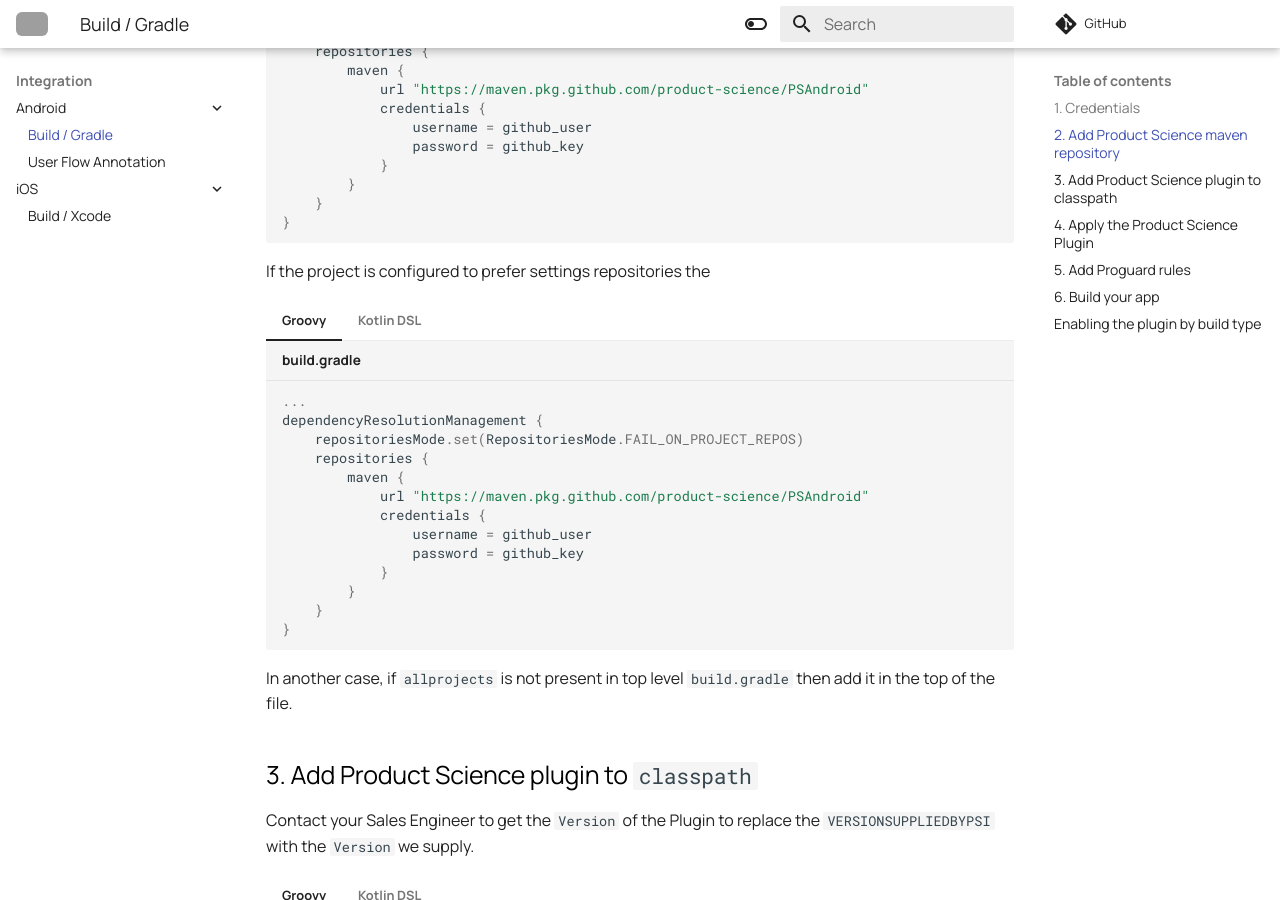
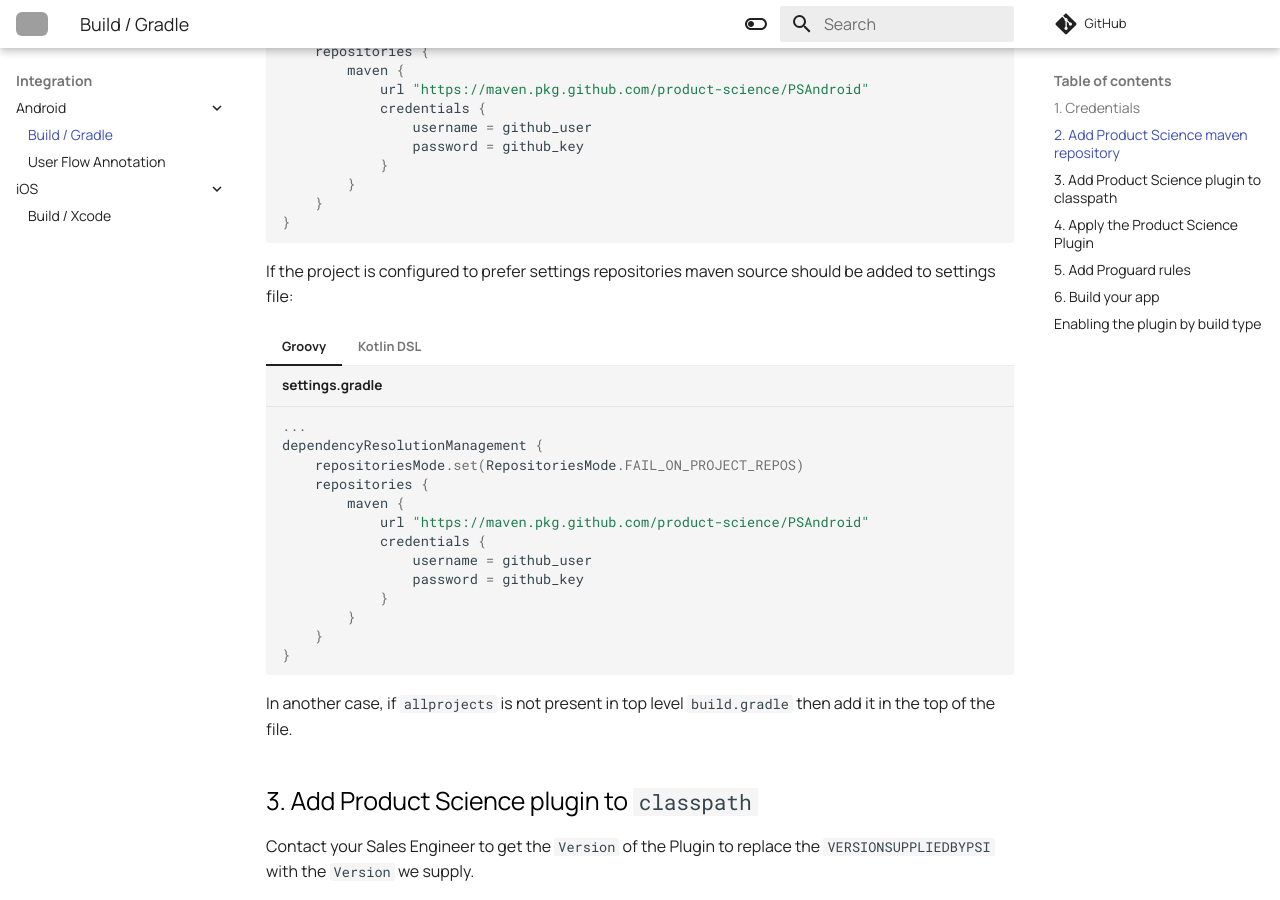
Before and after one commit to product-science/docs, an MkDocs documentation site: the page built from docs/android/gradle.md, in a window 1280 px wide and 900 px high, scrolled down 1030 px. Built offline with MkDocs 1.6.1 and Material for MkDocs 9.7.7, drawn with Linux system fonts in a browser that asks for light colours; comment, search, counter and statistics services are not loaded; grey boxes are pictures that could not be loaded.

Commit message:
Fix: description for settings.gradle

````diff
--- a/docs/android/gradle.md
+++ b/docs/android/gradle.md
@@ -77,9 +77,9 @@ In `build.gradle` add the maven build info to the repositories for project and s
 
     ```
 
-If the project is configured to prefer settings repositories the
+If the project is configured to prefer settings repositories maven source should be added to settings file:
 === "Groovy"
-    ```groovy title="build.gradle"
+    ```groovy title="settings.gradle"
     ...
     dependencyResolutionManagement {
         repositoriesMode.set(RepositoriesMode.FAIL_ON_PROJECT_REPOS)
@@ -96,7 +96,7 @@ If the project is configured to prefer settings repositories the
     ```
 
 === "Kotlin DSL"
-    ```kotlin title="build.gradle.kts"
+    ```kotlin title="settings.gradle.kts"
     ...
     dependencyResolutionManagement {
         repositoriesMode.set(RepositoriesMode.FAIL_ON_PROJECT_REPOS)
````
